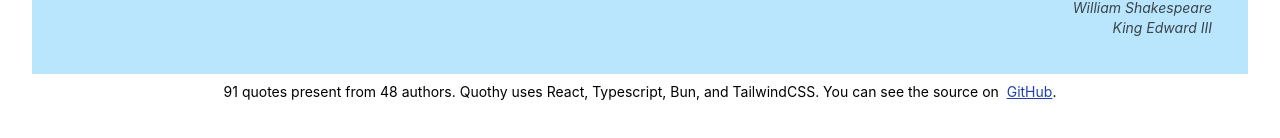
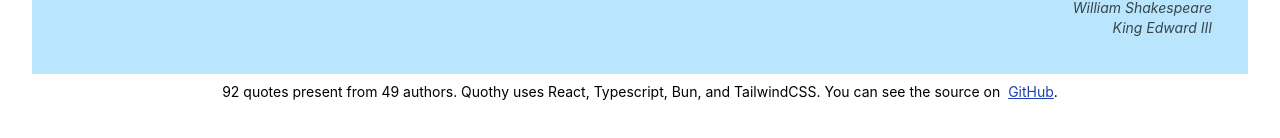
Before and after one commit to MarkNenadov/quothy, a React (Create React App) app: page / in a window 1280 px wide. Shown: the part 244-382 px from the top of the page. Built offline with nearby package versions, Linux system fonts and the light colour scheme.

Commit message:
add a new quote

```diff
--- a/src/data/quoteData.ts
+++ b/src/data/quoteData.ts
@@ -320,6 +320,14 @@ export const data: Quote[] = [
         title: "God Is The Gospel"
       },
       tags: ["joy", "christian-living"]
+    },
+    {
+      quote: "We need design--not just as a service to make our product beautiful--but to discover the right product.",
+      book: {
+        author: "Marty Cagan",
+        title: "Inspired: How to Create Tech Products Customers Love"
+      },
+      tags: ["design", "product-management"]
     },
     {
       quote: "Being a seeker is a mindset, one that forces you to grow. I never settled for safe. I never did what has been done before...If I was getting bored or complacent, I changed things up. I never trained with my equals...I worked out with people who were bigger, stronger, or faster, or had something new to teach me. It's the best way to improve.",
```
